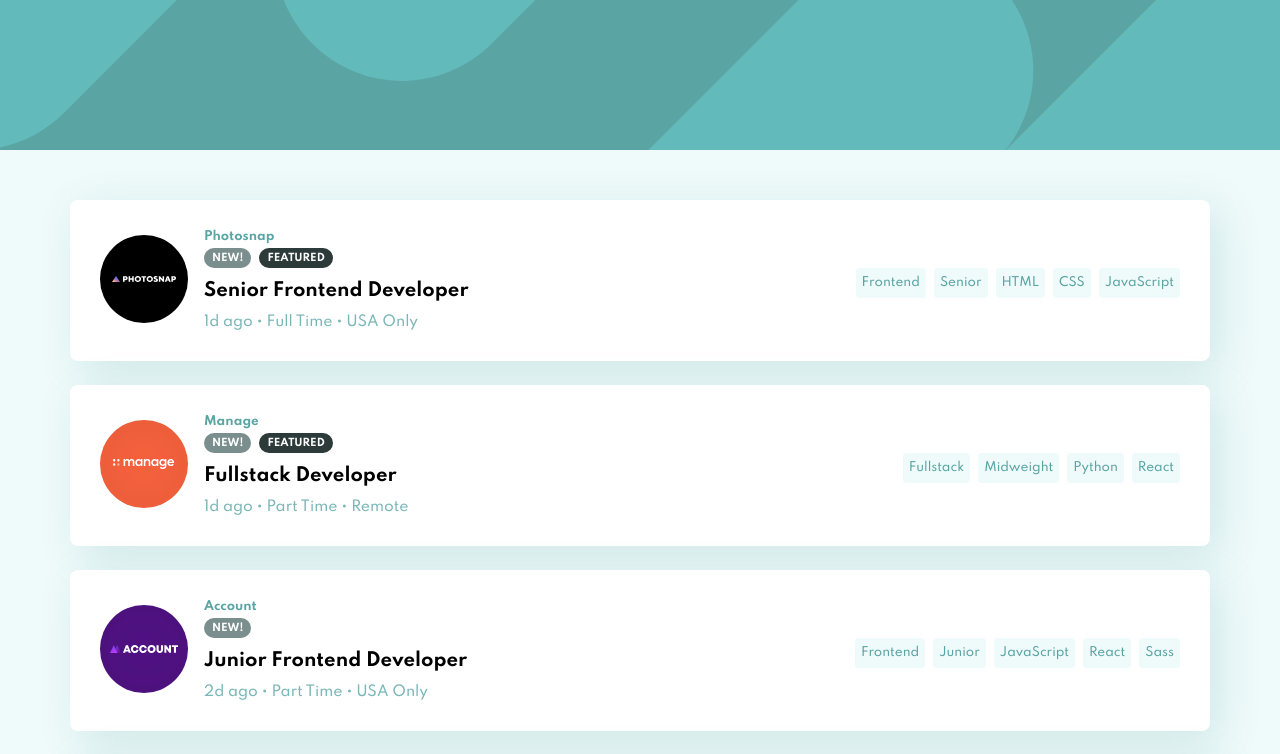
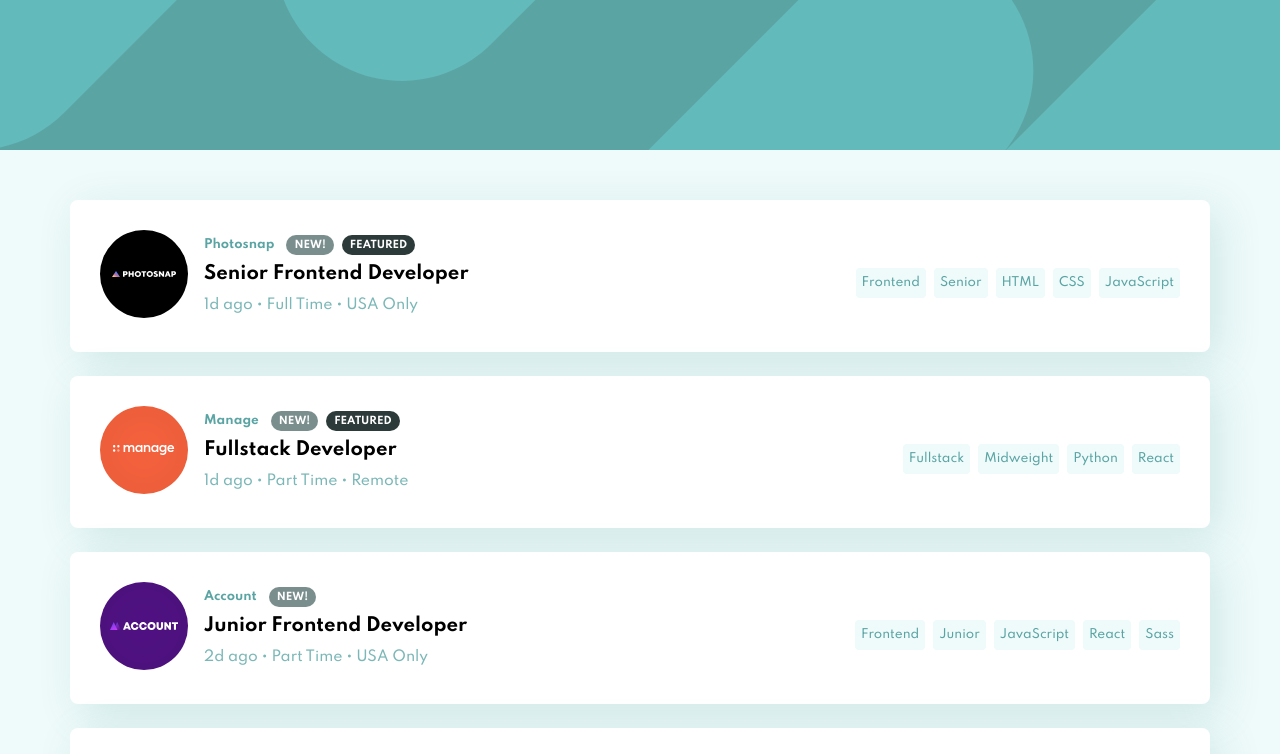
Before and after one commit to pasqualeraspini/job-listings-frontend-mentor, a React (Create React App) app: page / in a window 1280 px wide. Shown: the top 754 px of the page. Built offline with nearby package versions, Linux system fonts and the light colour scheme.

Commit message:
Add files via upload

```diff
--- a/src/Components/JobItem.js
+++ b/src/Components/JobItem.js
@@ -113,18 +113,23 @@ const Job = styled.li`
                 padding-top: 1.2rem;
             }
 
+            .secondary-info {
+                display: flex;
+                align-items: center;
+                margin-bottom: 1.2rem;
+
+                .company-name {
+                    display: block;
+                    font-size: 1.2rem;
+                    font-weight: 700;
+                    margin-right: 1.2rem;
+                    color: hsl(180, 29%, 50%);
+                }
+
                 .badges {
-                margin-bottom: 1.6rem;
                     font-weight: 700;
 
                     * {
-                    &:first-child {
-                        display: block;
-                        font-size: 1.2rem;
-                        margin-bottom: .8rem;
-                        color: hsl(180, 29%, 50%);
-                    }
-
                         &:not(:last-child) {
                             margin-right: .8rem;
                         }
@@ -144,6 +149,7 @@ const Job = styled.li`
                         background-color: hsl(180, 14%, 20%);
                     }
                 }
+            }
 
             .position {
                 font-size: 1.8rem;
@@ -155,7 +161,7 @@ const Job = styled.li`
                 }
             }
 
-            .secondary-info {
+            .tertiary-info {
                 font-weight: 500;
                 font-size: 1.4rem;
                 color: hsl(180, 29%, 60%);
@@ -351,12 +357,9 @@ const Job = styled.li`
 
 export default class JobItem extends React.Component {
     renderBadges = () => {
-        const { company } = this.props.jobInfo;
-
         if (this.props.isNew && this.props.isFeatured) {
             return (
                 <div className="badges">
-                    <span>{company}</span>
                     <span className="badge badge-new">NEW!</span>
                     <span className="badge badge-featured">FEATURED</span>
                 </div>
@@ -364,14 +367,12 @@ export default class JobItem extends React.Component {
         } else if (this.props.isNew) {
             return (
                 <div className="badges">
-                    <span>{company}</span>
                     <span className="badge badge-new">NEW!</span>
                 </div>
             )
         } else if (this.props.isFeatured) {
             return (
                 <div className="badges">
-                    <span>{company}</span>
                     <span className="badge badge-featured">FEATURED</span>
                 </div>
             )
@@ -399,7 +400,7 @@ export default class JobItem extends React.Component {
     onCloseJobClick = e => e.target.parentElement.parentElement.classList.remove('active')
 
     render() {
-        const { logo, position, postedAt, contract, location, role, level, languages, tools } = this.props.jobInfo;
+        const { logo, company, position, postedAt, contract, location, role, level, languages, tools } = this.props.jobInfo;
 
         return (
             <Job onClick={e => e.target.classList.add('active')}
@@ -411,9 +412,12 @@ export default class JobItem extends React.Component {
                 <div className="main-content">
                     <div className="img-box"> <img src={logo} alt="agency" /> </div>
                     <div className="info">
+                        <div className="secondary-info">
+                            <span className="company-name">{company}</span>
                             {this.renderBadges()}
+                        </div>
                         <h1 className="position">{position}</h1>
-                        <div className="secondary-info">
+                        <div className="tertiary-info">
                             {postedAt} &bull; {contract} &bull; {location}
                         </div>
                     </div>
```
Lines whose indentation alone changed are shown as unchanged.
